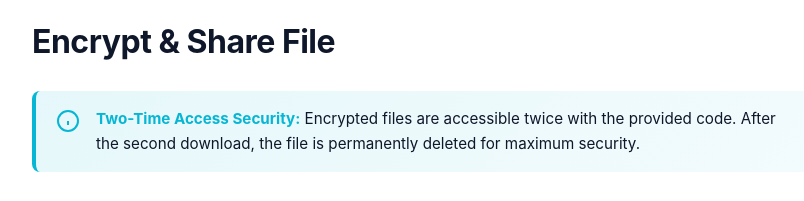
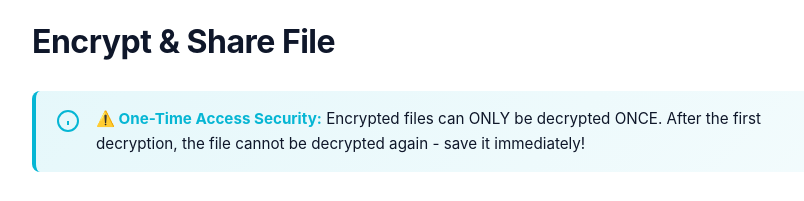
Before and after one commit to karpiko/Encryption-Tool-1.0, a Flask app: page / in a window 1280 px wide. Shown: the part 326-527 px from the top of the page, without its empty margins (218-1022 px from the left). Run offline with Flask 3, Linux system fonts and the light colour scheme.

Commit message:
Implement one-time decryption enforcement - files can only be decrypted once
This commit prevents encrypted files from being decrypted multiple times.
After the first successful decryption, subsequent decryption attempts are blocked.

Key Changes:

1. src/web/app.py:
   - Added decryption tracking system using in-memory dictionary
   - New functions:
     * get_file_hash() - SHA256 hash of encrypted file content
     * has_been_decrypted() - Check if file was already decrypted
     * mark_as_decrypted() - Record that a file has been decrypted
   - Updated /api/decrypt endpoint:
     * Check if file has been decrypted before allowing decryption
     * Return clear error if attempting second decryption
     * Mark file as decrypted after first successful decryption
   - Updated email body to warn about one-time only decryption
   - Clear warning: "This file can ONLY be decrypted ONE TIME"
   - Instructions to save file immediately after decryption

2. src/web/templates/index.html:
   - Changed "Two-Time Access Security" → "⚠️ One-Time Access Security"
   - Updated message to clearly state files can ONLY be decrypted once
   - Added emphasis: "save it immediately!"

How It Works:

1. User sends encrypted file
2. Recipient decrypts file for the first time ✅
3. System records SHA256 hash of encrypted file
4. Recipient tries to decrypt same file again ❌
5. System returns error: "ONE-TIME ACCESS LIMIT REACHED"
6. If they need the file again, sender must encrypt and send new copy

Security Benefits:

✅ Prevents unauthorized repeated access to sensitive encrypted files
✅ Forces users to save the decrypted file on first download
✅ Clear warnings before and after sending
✅ Users understand the one-time nature before decrypting
✅ Reduces risk of accidental file disclosure
✅ Recipients know they must act carefully on first decryption

Technical Implementation:

- Uses SHA256 hash of encrypted file content as key
- In-memory tracking (resets on server restart)
- No persistent storage needed for tracking
- Minimal performance overhead
- File hash prevents duplicate counting across different recipients

Note: This tracks decryption at the tool level. Once recipient has the
decrypted file, they can use it unlimited times. This enforces one-time
use through the encryption/decryption tool, not the filesystem.

🤖 Generated with [Claude Code](https://claude.com/claude-code)

Co-Authored-By: Claude <noreply@anthropic.com>

```diff
--- a/src/web/app.py
+++ b/src/web/app.py
@@ -10,6 +10,9 @@ import io
 import base64
 import secrets
 import smtplib
+import hashlib
+import json
+from datetime import datetime
 from email.mime.text import MIMEText
 from email.mime.multipart import MIMEMultipart
 from email.mime.base import MIMEBase
@@ -36,12 +39,37 @@ app = Flask(__name__,
 app.config['MAX_CONTENT_LENGTH'] = 500 * 1024 * 1024  # 500MB max file size
 app.config['UPLOAD_FOLDER'] = tempfile.gettempdir()
 
+# Decryption tracking - in-memory store for tracking which files have been decrypted
+# Key: hash of encrypted file content, Value: {count: int, timestamp: str, filename: str}
+DECRYPTION_TRACKING = {}
+
 # Allowed extensions
 ALLOWED_EXTENSIONS = {'txt', 'pdf', 'png', 'jpg', 'jpeg', 'gif', 'doc', 'docx', 'zip', 'enc', 'key', 'pem'}
 
 def allowed_file(filename):
     """Check if file extension is allowed."""
     return '.' in filename and filename.rsplit('.', 1)[1].lower() in ALLOWED_EXTENSIONS or True
+
+def get_file_hash(file_content):
+    """Generate SHA256 hash of file content for tracking."""
+    return hashlib.sha256(file_content).hexdigest()
+
+def has_been_decrypted(file_content):
+    """Check if a file has already been decrypted."""
+    file_hash = get_file_hash(file_content)
+    return file_hash in DECRYPTION_TRACKING and DECRYPTION_TRACKING[file_hash].get('count', 0) > 0
+
+def mark_as_decrypted(file_content, filename):
+    """Mark a file as decrypted by incrementing its counter."""
+    file_hash = get_file_hash(file_content)
+    if file_hash not in DECRYPTION_TRACKING:
+        DECRYPTION_TRACKING[file_hash] = {
+            'count': 0,
+            'timestamp': datetime.now().isoformat(),
+            'filename': filename
+        }
+    DECRYPTION_TRACKING[file_hash]['count'] += 1
+    return DECRYPTION_TRACKING[file_hash]['count']
 
 def send_encrypted_file_email(sender_email, receiver_email, encrypted_file_path, original_filename, access_code):
     """
@@ -87,10 +115,11 @@ You have received a securely encrypted file from {sender_email}
 File: {original_filename}
 
 IMPORTANT SECURITY INFORMATION:
-- This file is encrypted and can be accessed twice with the access code
+⚠️  WARNING: This file can ONLY be decrypted ONE TIME
+- Once you decrypt it, it cannot be decrypted again
+- Save the decrypted file before closing - you won't be able to decrypt it again
 - Keep your access code safe and do not share it
 - The decryption key should be provided separately by the sender
-- After 2 downloads, the file will be automatically deleted
 
 Access Code: {access_code}
 
@@ -98,14 +127,15 @@ The encrypted file is attached to this email. To decrypt it:
 1. Use the Secure File Encryption Tool
 2. Upload the encrypted file
 3. Enter the encryption key (provided by sender through a separate channel)
-4. Download your decrypted file
+4. Download your decrypted file and SAVE IT
+5. After first decryption, the file cannot be decrypted again
 
 For security reasons:
 - The sender should provide the decryption key through a separate, secure channel
 - This ensures end-to-end encryption and maximum security
 - Never share your decryption key via email
 - Only the owner of the decryption key can decrypt this file
-- You can download this file twice - save it before the second download expires
+- Decryption is one-time only - save the file immediately after decryption
 
 Questions? Reply to this email to contact the sender.
 
@@ -321,7 +351,7 @@ def encrypt_file():
 
 @app.route('/api/decrypt', methods=['POST'])
 def decrypt_file():
-    """Decrypt a file."""
+    """Decrypt a file - ONE TIME ONLY."""
     temp_input = None
     temp_output = None
 
@@ -344,6 +374,18 @@ def decrypt_file():
         filename = secure_filename(file.filename)
         temp_input = os.path.join(app.config['UPLOAD_FOLDER'], f'temp_input_{filename}')
         file.save(temp_input)
+
+        # Read the encrypted file content to check if it's been decrypted before
+        with open(temp_input, 'rb') as f:
+            encrypted_content = f.read()
+
+        # Check if this file has already been decrypted
+        if has_been_decrypted(encrypted_content):
+            if os.path.exists(temp_input):
+                os.remove(temp_input)
+            return jsonify({
+                'error': '❌ ONE-TIME ACCESS LIMIT REACHED\n\nThis encrypted file has already been decrypted once and cannot be decrypted again. This is a security feature to protect your data.\n\nIf you need the file again, ask the sender to encrypt and send a new copy.'
+            }), 403
 
         # Prepare key
         if algorithm == 'fernet':
@@ -386,6 +428,9 @@ def decrypt_file():
         if os.path.exists(temp_output):
             os.remove(temp_output)
 
+        # Mark this encrypted file as decrypted (one-time use)
+        mark_as_decrypted(encrypted_content, filename)
+
         # Return the decrypted file
         return send_file(
             io.BytesIO(decrypted_data),
--- a/src/web/templates/index.html
+++ b/src/web/templates/index.html
@@ -36,8 +36,8 @@
                     <line x1="12" y1="8" x2="12.01" y2="8"></line>
                 </svg>
                 <div>
-                    <strong>Two-Time Access Security:</strong> Encrypted files are accessible twice with the provided code.
-                    After the second download, the file is permanently deleted for maximum security.
+                    <strong>⚠️ One-Time Access Security:</strong> Encrypted files can ONLY be decrypted ONCE.
+                    After the first decryption, the file cannot be decrypted again - save it immediately!
                 </div>
             </div>
 
```
